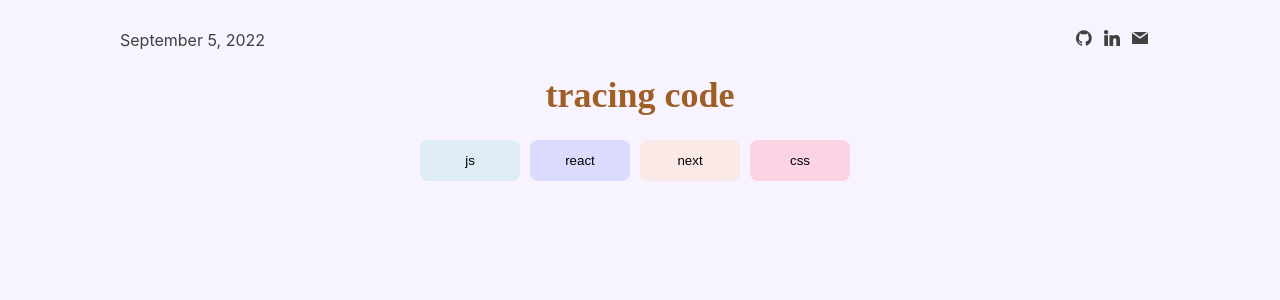
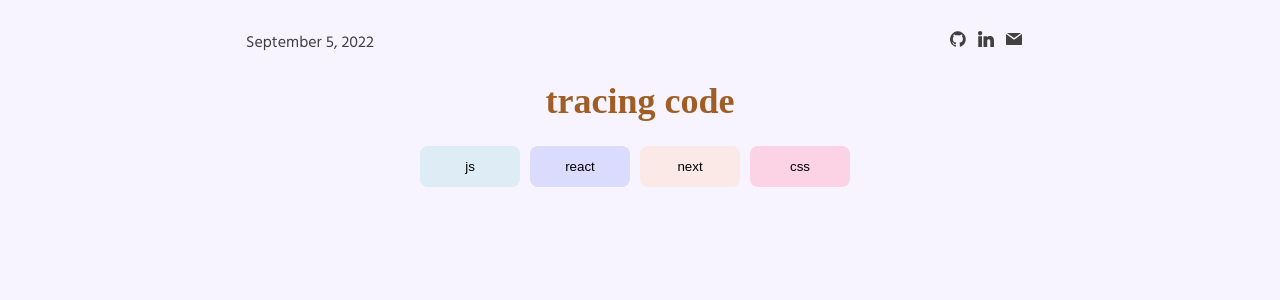
Before and after one commit to gathoni-k/tracing-code, a Next.js app: page / in a window 1280 px wide. Shown: the top 300 px of the page. Built offline with nearby package versions, Linux system fonts and the light colour scheme; a web font is replaced by a local one.

Commit message:
Center the page

```diff
--- a/styles/globals.css
+++ b/styles/globals.css
@@ -1,3 +1,4 @@
+@import url("https://fonts.googleapis.com/css2?family=Hind&display=swap");
 html {
   font-size: 62.5%;
 }
@@ -6,8 +7,10 @@
   margin: 0;
   background: #f7f4ff;
   font-size: 1.6rem;
-  font-family: -apple-system, BlinkMacSystemFont, Segoe UI, Roboto, Oxygen,
-    Ubuntu, Cantarell, Fira Sans, Droid Sans, Helvetica Neue, sans-serif;
+  font-family: "Hind", sans-serif;
+  max-width: 1028px;
+  margin: 0 auto !important;
+  float: none !important;
 }
 
 a {
```
